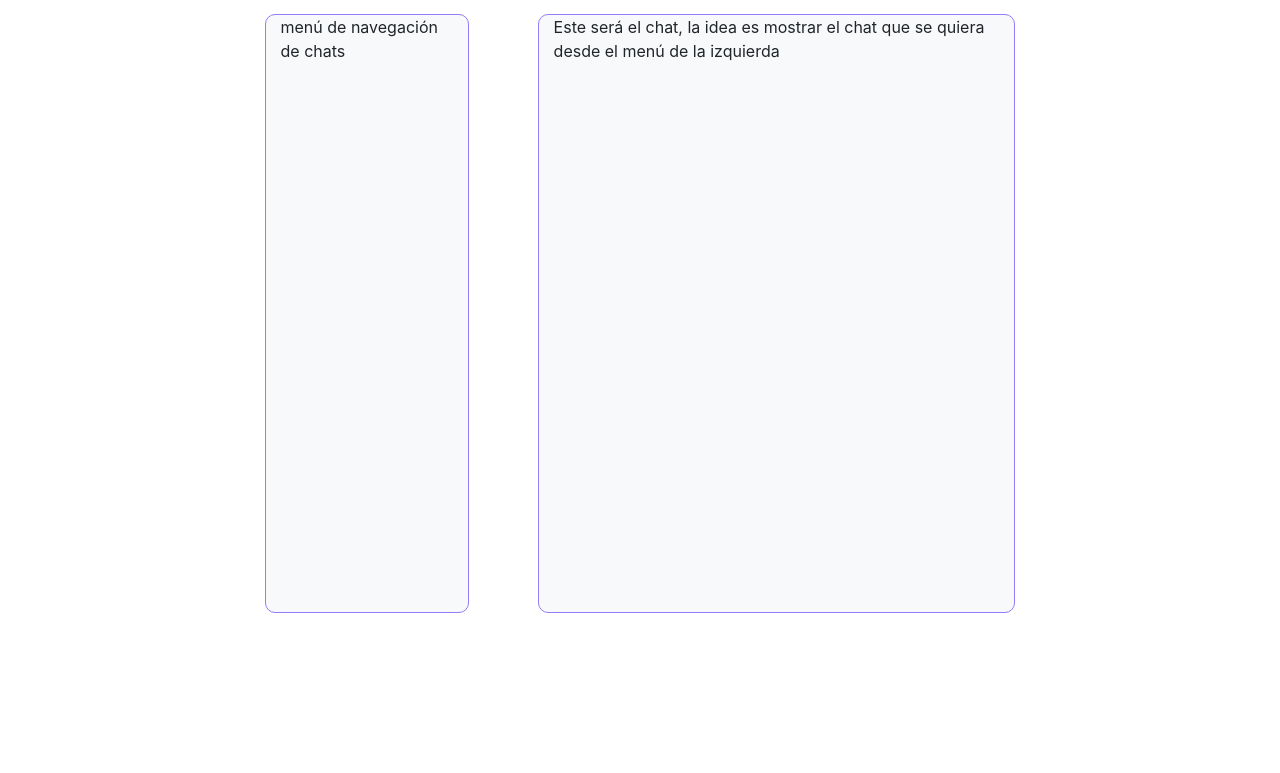
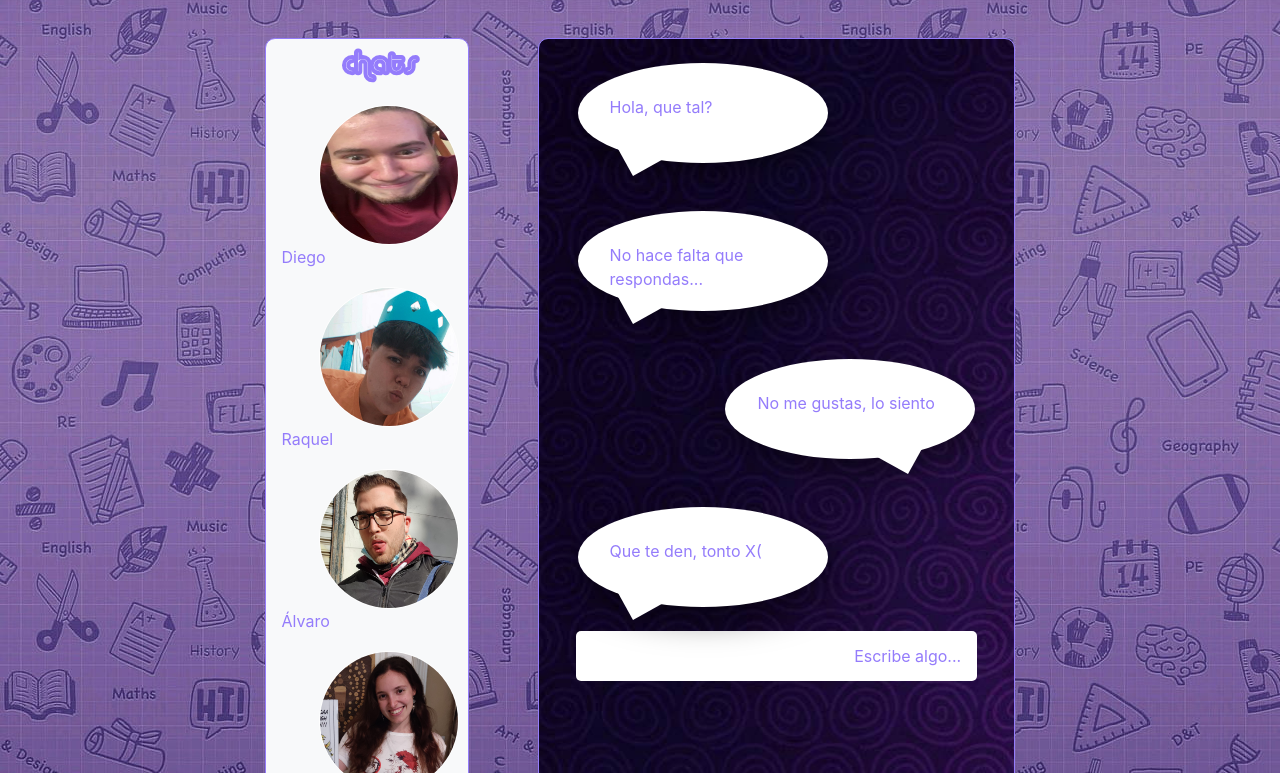
Before and after one commit to sermc/marlo, a plain HTML site: page mensajes.html in a window 1280 px wide. Shown: the part 123-896 px from the top of the page. Drawn offline with nearby package versions, Linux system fonts and the light colour scheme.

Commit message:
modificación de mensajes, añadido menu de chats y ejemplo de chat activo - Diego

```diff
--- a/mensajes.html
+++ b/mensajes.html
@@ -13,13 +13,33 @@
             </li>
 
             <li class="titulo nav-item align-content-center">
-                <h1>Mensajería</h1>
+                <h1>Mensajería</h1><br>
             </li>
           </ul>
         <div class="p-container md">
             <div class="uno-container row justify-content-around">
-                <div class="col1 col-3 bg-light">menú de navegación de chats</div>
-                <div class="col2 col-7 bg-light">Este será el chat, la idea es mostrar el chat que se quiera desde el menú de la izquierda</div>
+                <div class="col1 col-3 bg-light"><p id="chats">chats</p>
+
+                    <!-- Chats disponibles -->
+
+                    <img class="rounded-circle fadeImg border border-white" src="img/Diego.jpeg"/><label class="nombre">Diego</label>
+                    <img class="rounded-circle fadeImg border border-white" src="img/Raquel.jpeg"/><label class="nombre">Raquel</label>
+                    <img class="rounded-circle fadeImg border border-white" src="img/Alvaro.jpg"/><label class="nombre">Álvaro</label>
+                    <img class="rounded-circle fadeImg border border-white" src="img/Paulaner1.jpg"/><label class="nombre">Paula</label>
+                    <img class="rounded-circle fadeImg border border-white" src="img/MariaJoseProf.jpeg"/><label class="nombre">Maria José</label>
+
+                </div>
+                <div class="col2 col-7 bg-light">
+                    <!-- mensajes del chat -->
+                    <div class="usu1 bocadillo-redondo-usu1">Hola, que tal?</div>
+                    <div class="usu1 bocadillo-redondo-usu1">No hace falta que respondas...</div>
+                    <div class="usu2 bocadillo-redondo-usu2">No me gustas, lo siento</div>
+                    <div class="usu1 bocadillo-redondo-usu1">Que te den, tonto X(</div>
+
+                    <!-- Nuevo mensaje -->
+
+                    <div id="nMensaje">Escribe algo...</div>
+                </div>
             </div>
         </div>
     </body>
--- a/styles/mensajes.css
+++ b/styles/mensajes.css
@@ -1,13 +1,4 @@
-body
-{
-    background-image: url("../img/Backgrounds/mensajes/5495619.jpg");
-    /*background-image: linear-gradient(rgba(255,255,255,1), rgba(148,124,251,1)); */
-}
-
-h1{
-    /*color: rgb(148,124,251)*/
-    color:white
-}
+/* FUENTE */
 
 @font-face {
     font-family: 'alba';
@@ -16,10 +7,35 @@ h1{
     font-weight: normal;
 }
 
-.titulo{ margin-left: 41.5%; margin-top: 1em; font-family: alba; -webkit-text-stroke: 2px rgb(148,124,251); transform: scale(1.4)}
+/* PRINCIPAL */
+body
+{
+    background-image: url("../img/whats.jpg");
 
-.a1{color:white; margin: 10%; transform: scale(1.4); transition: all 0.5s; -webkit-text-stroke: 0.2px rgb(148,124,251)}
-.a1:hover{color: rgba(255, 255, 255, 0.787); transform: scale(1.8); transition: all 0.5s;}
+}
+
+h1{
+    /*color: rgb(148,124,251)*/
+    color:white
+}
+.titulo{
+    margin-left: 41.5%;
+    margin-top: 1em; font-family: alba;
+    -webkit-text-stroke: 2px rgb(148,124,251);
+    transform: scale(1.4)
+}
+
+
+.a1{
+    color:white;
+    margin: 10%;
+    transform: scale(1.4);
+    transition: all 0.5s;
+    -webkit-text-stroke: 0.2px rgb(148,124,251)
+}
+
+.a1:hover{
+    color: rgba(255, 255, 255, 0.787); transform: scale(1.8); transition: all 0.5s;}
 .nav1{
     background-color: rgba(rgb(255, 255, 255), rgb(87, 235, 255),rgb(252, 255, 215), 50)
 }
@@ -28,6 +44,8 @@ h1{
     width: 80%;
     height: 80%;
 }
+
+/* CONTENEDORES */
 
 .p-container {
     margin-top: 1em;
@@ -42,10 +60,110 @@ h1{
     border-radius: 10px;
 }
 
+/* COLUMNA 1 MENU DE CHATS */
+
 .col1{
-
+    padding: 1em;
+    background-repeat: no-repeat;
+    background-size: 500%;
+    color: rgb(148,124,251);
+    overflow: hidden;
 }
 
+#chats{
+    font-family: alba;
+    color: white;
+    -webkit-text-stroke: 2px rgb(148,124,251);
+    transform: scale(2);
+    margin-left: 57%;
+}
+
+img{
+    width: 140px;
+    height: 140px;
+    margin-left: 22%;
+    margin-top: 10px;
+    margin-right: 10px;
+}
+
+/* COLUMNA 2 CHAT ACTIVO */
 .col2{
+    background-image: url("../img/Backgrounds/mensajes/5251.jpg");
+    color: white;
+    overflow: hidden;
+}
 
+.usu1{
+    float: left;
+    margin-right: 50%;
+    clear: both;
 }
+
+.usu2{
+    float: right;
+    clear: both;
+}
+
+#nMensaje {
+    background-color: white;
+    color: rgb(148,124,251);
+    width: 90%;
+    margin-left: 5%;
+    height: 50px;
+    border-radius: 5px;
+    margin-top: 90%;
+    text-align: right;
+    padding-top: 0.8em;
+    padding-right: 1em;
+    clear: both;
+}
+
+
+        /* BOCADILLOS */
+
+        .bocadillo-redondo-usu1 {
+            position: relative;
+            height: 100px;
+            width: 250px;
+            background: white;
+            border-radius: 50%;
+            box-shadow: 1px 12px 33px rgba(0, 0, 0, 0.5);
+            padding: 2em;
+            color:rgb(148,124,251);
+            margin: 1.5em;
+        }
+        .bocadillo-redondo-usu1:before {
+            border: 25px solid white;
+            content: '';
+            border-left-color: transparent;
+            border-bottom-color: transparent;
+            border-right-color: transparent;
+            position: absolute;
+            bottom: -38px;
+            right: 170px;
+            transform: rotate(+16deg);
+        }
+
+        .bocadillo-redondo-usu2 {
+            position: relative;
+            height: 100px;
+            width: 250px;
+            background: white;
+            border-radius: 50%;
+            box-shadow: 1px 12px 33px rgba(0, 0, 0, 0.5);
+            padding: 2em;
+            color:rgb(148,124,251);
+            margin: 1.5em;
+        }
+
+        .bocadillo-redondo-usu2:before {
+            border: 27px solid white;
+            content: '';
+            border-left-color: transparent;
+            border-bottom-color: transparent;
+            border-right-color: transparent;
+            position: absolute;
+            bottom: -42px;
+            right: 40px;
+            transform: rotate(-16deg);
+        }
```
Also changed, not shown: img/Backgrounds/mensajes/5251.jpg (added).
